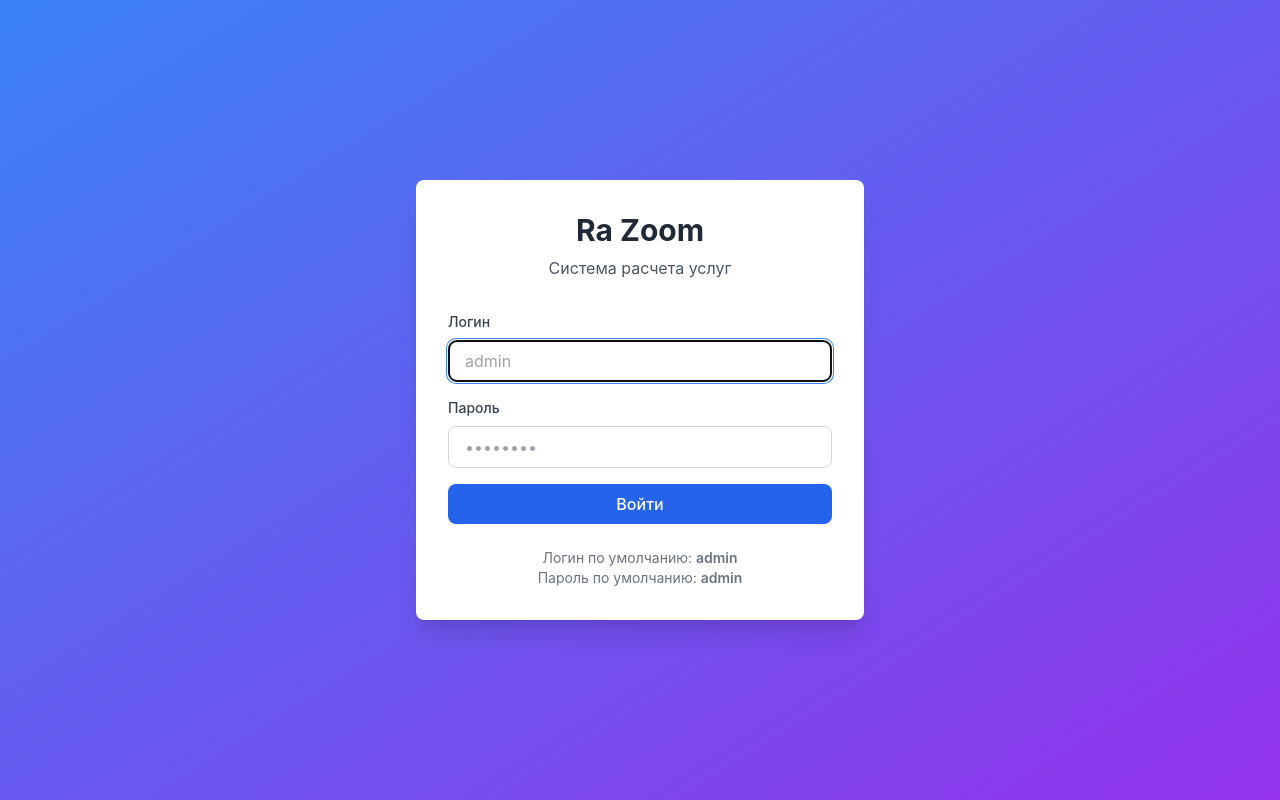
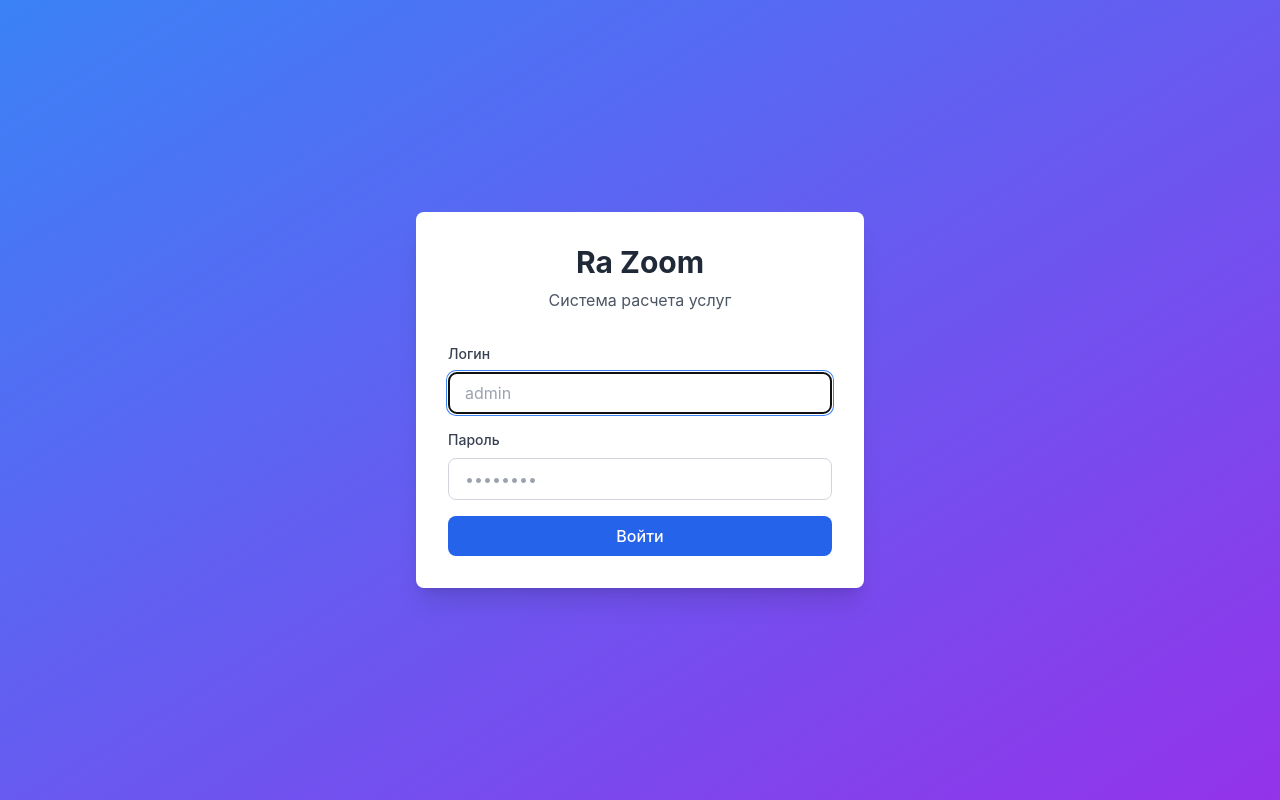
Before and after one commit to tashenoff/zoomsys, a React (Vite) app: page / in a window 1280 px wide. Built offline with nearby package versions, Linux system fonts and the light colour scheme; no server answers.

Commit message:
fix login page

```diff
--- a/src/components/Auth.jsx
+++ b/src/components/Auth.jsx
@@ -76,11 +76,6 @@ export default function Auth() {
             {error}
           </div>
         )}
-
-        <div className="mt-6 text-center text-sm text-gray-500">
-          <p>Логин по умолчанию: <span className="font-semibold">admin</span></p>
-          <p>Пароль по умолчанию: <span className="font-semibold">admin</span></p>
-        </div>
       </div>
     </div>
   )
```
Also changed, not shown: 5 other files (tests, documents, lock files or other folders).
